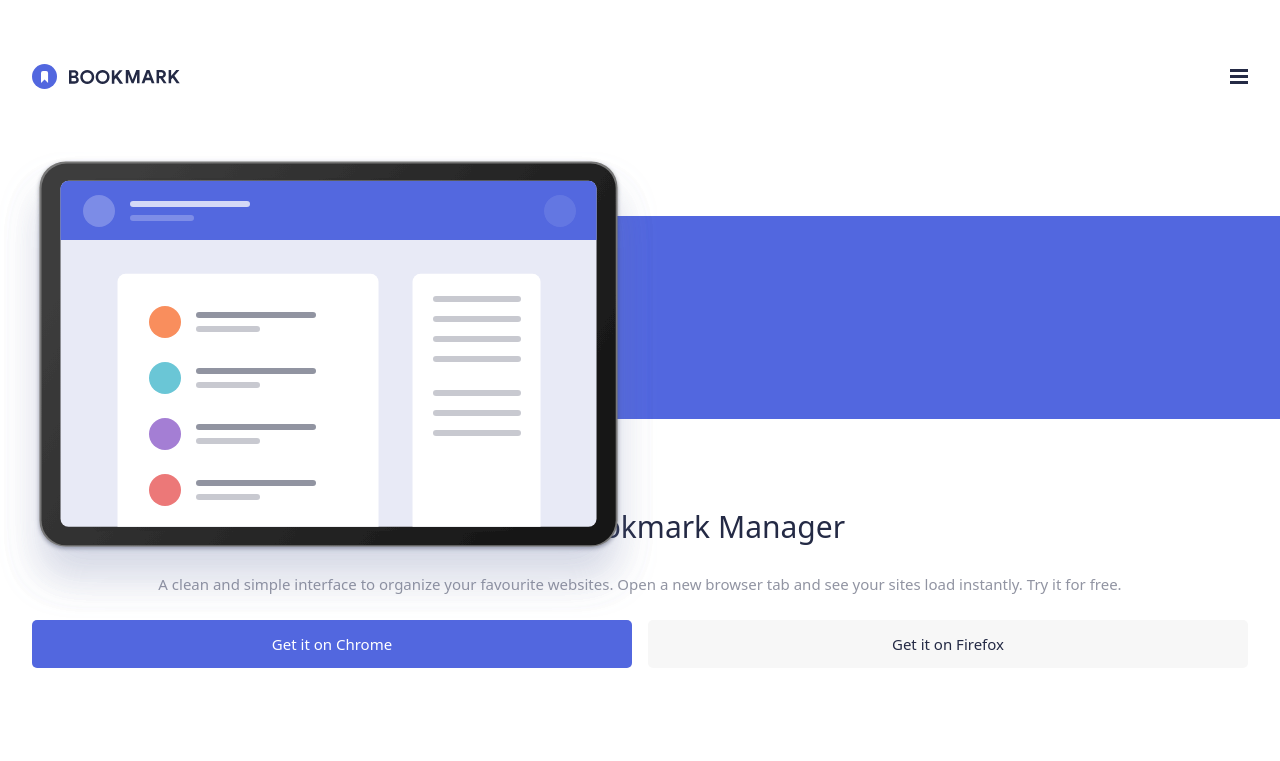
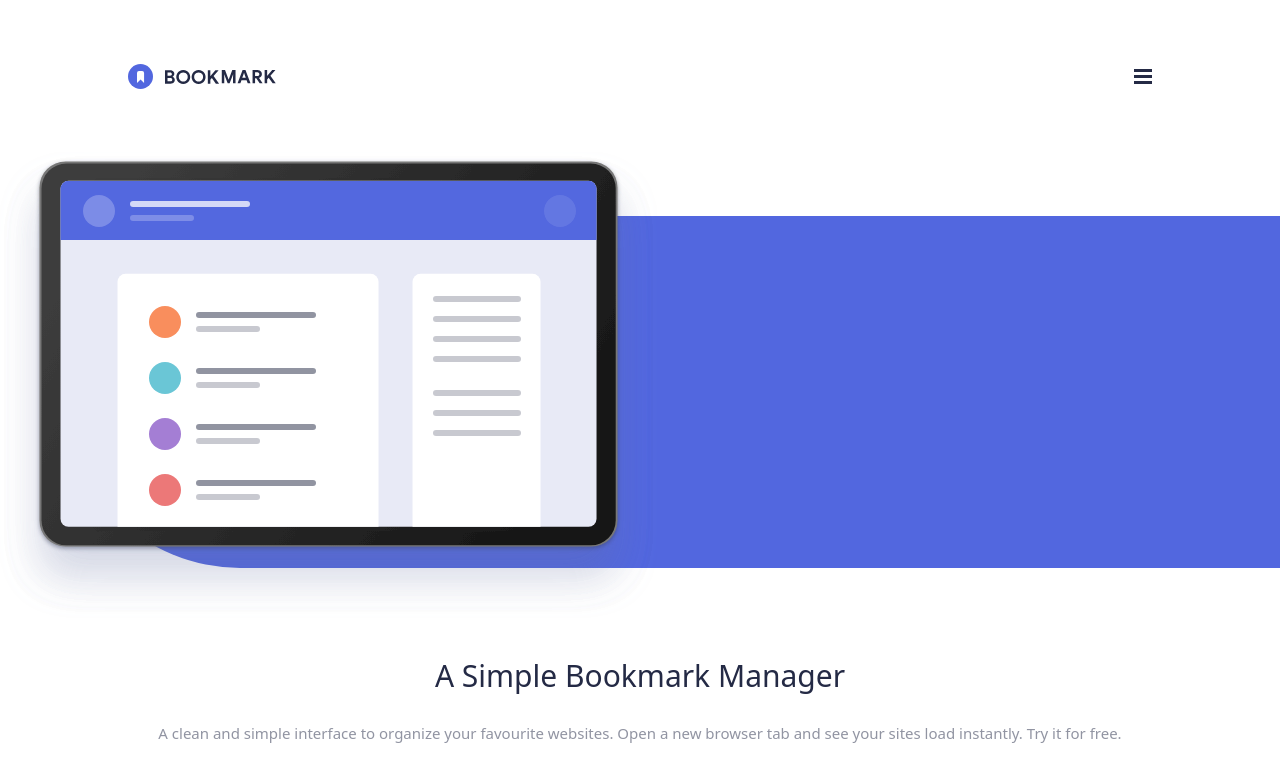
Before and after one commit to baby4dm/bookmark-landing-page, a website built with Vite: page index.html in a window 1280 px wide. Shown: the top 761 px of the page. Built offline with nearby package versions, Linux system fonts and the light colour scheme.

Commit message:
tablet header

```diff
--- a/index.html
+++ b/index.html
@@ -19,7 +19,7 @@
     <title>Frontend Mentor | Bookmark landing page</title>
   </head>
   <body class="font-sans">
-    <header class="py-16 px-8">
+    <header class="py-16 px-[8.5%] md:px-[10%]">
       <div class="h-6 flex justify-between items-center">
         <img class="h-100%" src="./images/logo-bookmark.svg" alt="Bookmark" />
         <button class="h-100%" aria-label="Open menu">
@@ -36,7 +36,7 @@
               src="/images/illustration-hero.svg"
               alt="Feature"
             />
-            <div class="bg-blue-600 h-[203px] ml-16 rounded-l-[316.5px]"></div>
+            <div class="bg-blue-600 h-[203px] md:h-[352px] ml-16 rounded-l-[316.5px]"></div>
           </div>
           <div class="flex flex-col gap-6 px-8 text-center">
             <h1>A Simple Bookmark Manager</h1>
```
